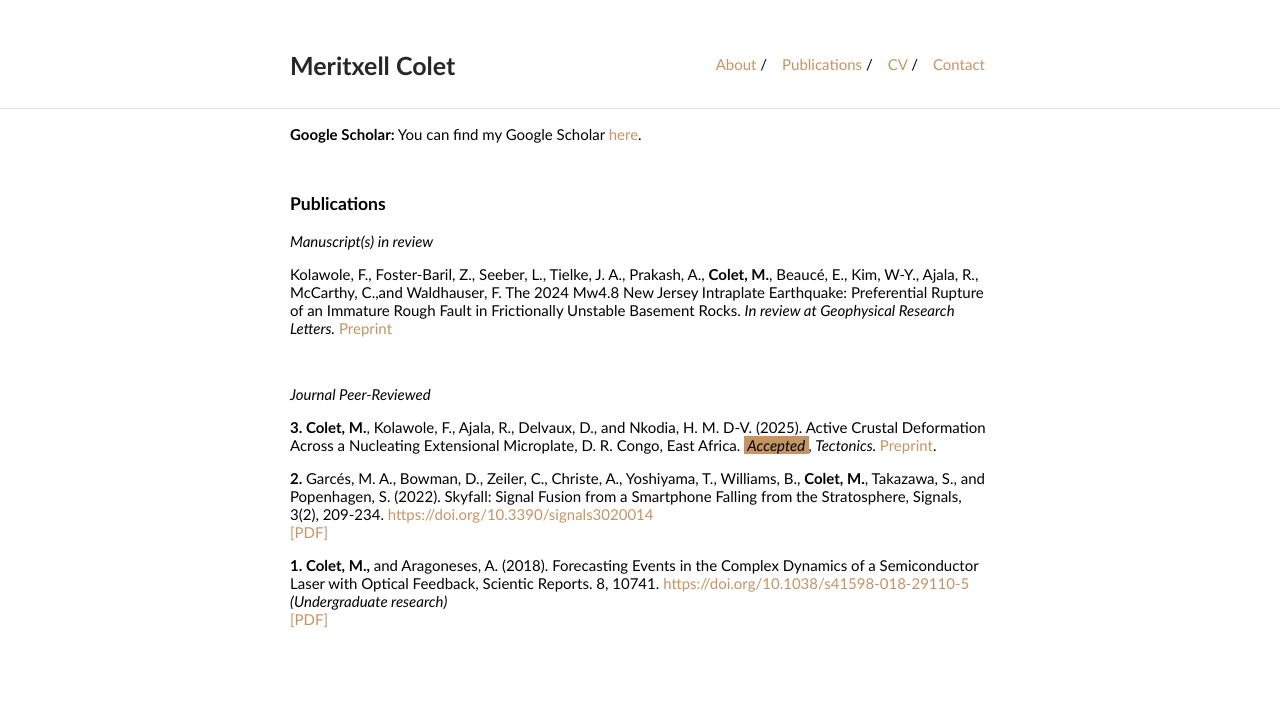
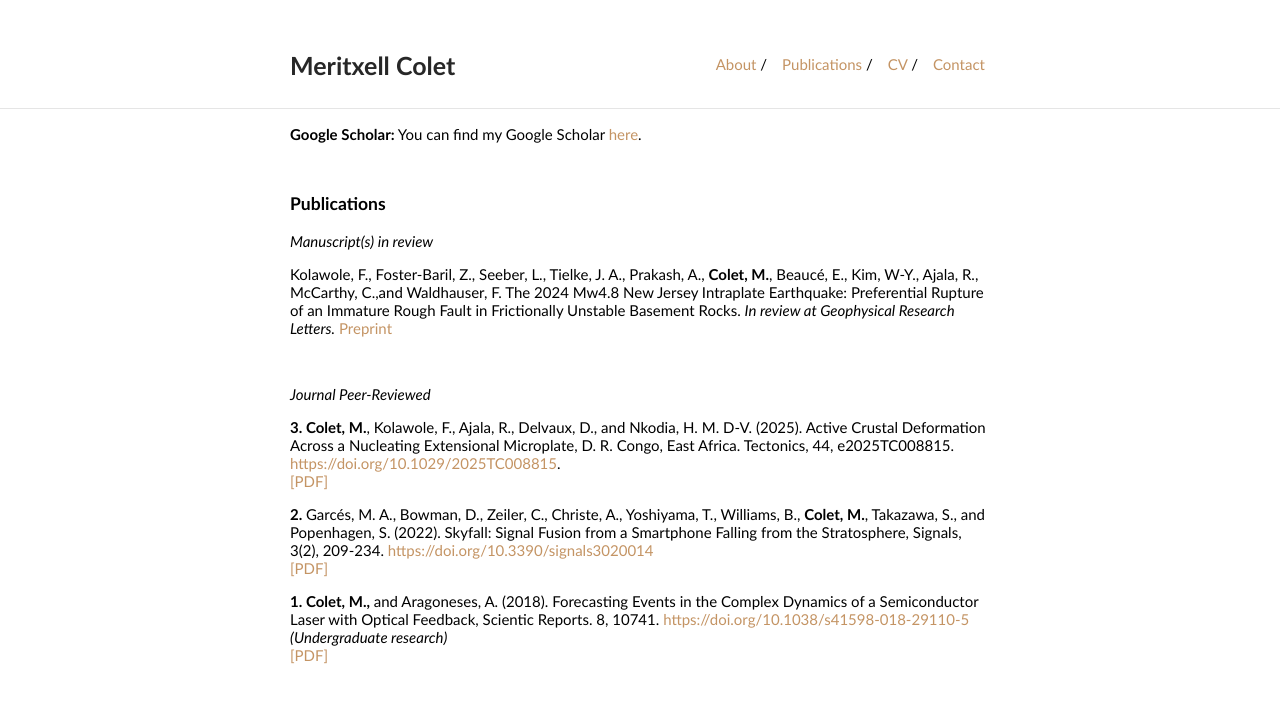
Before and after one commit to MeritxellC/MeritxellC.github.io, a Jekyll site: the page built from publications/publications.md, in a window 1280 px wide. Shown: the top 703 px of the page. Built offline with Jekyll 4.4.1, drawn with Linux system fonts in a browser that asks for light colours.

Commit message:
added pdf

```diff
--- a/publications/publications.md
+++ b/publications/publications.md
@@ -26,7 +26,9 @@ Kolawole, F., Foster-Baril, Z., Seeber, L., Tielke, J. A., Prakash, A., <b>Colet
 <p><i>Journal Peer-Reviewed</i></p>
 
 <p>
-<b>3. </b> <b>Colet, M.</b>, Kolawole, F., Ajala, R., Delvaux, D., and Nkodia, H. M. D-V. (2025). Active Crustal Deformation Across a Nucleating Extensional Microplate, D. R. Congo, East Africa. <i><mark style="background-color:#C49464;">&nbsp;Accepted&nbsp;</mark>, Tectonics. </i> <a href="https://essopenarchive.org/users/857884/articles/1308388-active-crustal-deformation-across-a-nucleating-extensional-microplate-d-r-congo-east-africa">Preprint</a>.
+<b>3. </b> <b>Colet, M.</b>, Kolawole, F., Ajala, R., Delvaux, D., and Nkodia, H. M. D-V. (2025). Active Crustal Deformation Across a Nucleating Extensional Microplate, D. R. Congo, East Africa. Tectonics, 44, e2025TC008815.<a href="https://agupubs.onlinelibrary.wiley.com/doi/10.1029/2025TC008815?af=R"> https://doi.org/10.1029/2025TC008815</a>.
+<br>
+<a href="Colet_etal_2025.pdf">[PDF]</a>
 </p>
 
 <p>
```
Also changed, not shown: index.md (+1 -2 lines), 1 other file.
